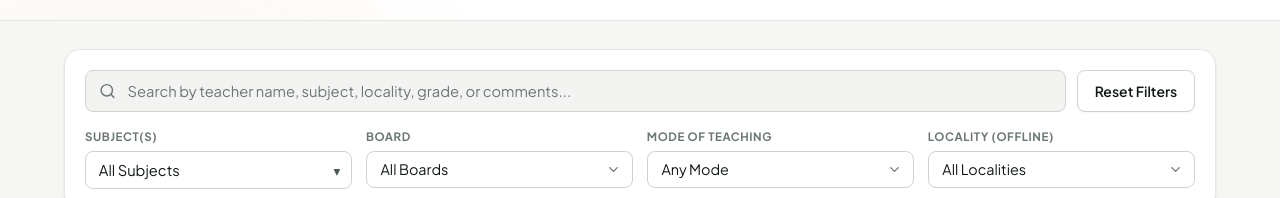
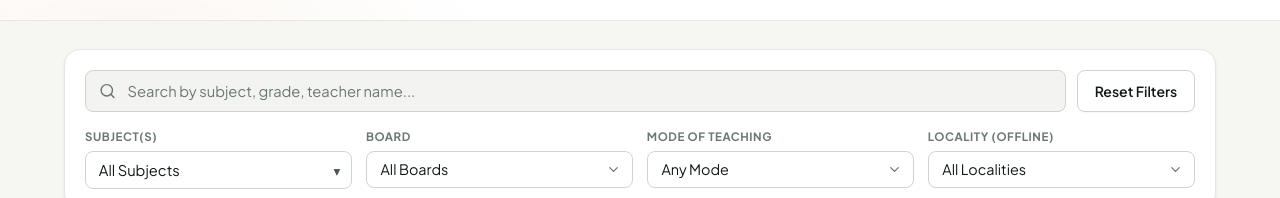
Before and after one commit to pranavtiwari/tuitions, a plain HTML site: page index.html in a window 1280 px wide. Shown: the part 255-453 px from the top of the page. Drawn offline with Linux system fonts and the light colour scheme; no server answers.

Commit message:
Update search bar placeholder text

```diff
--- a/index.html
+++ b/index.html
@@ -74,7 +74,7 @@
             type="search"
             id="searchInput"
             class="search-input"
-            placeholder="Search by teacher name, subject, locality, grade, or comments..."
+            placeholder="Search by subject, grade, teacher name..."
             autocomplete="off"
           />
         </div>
```
